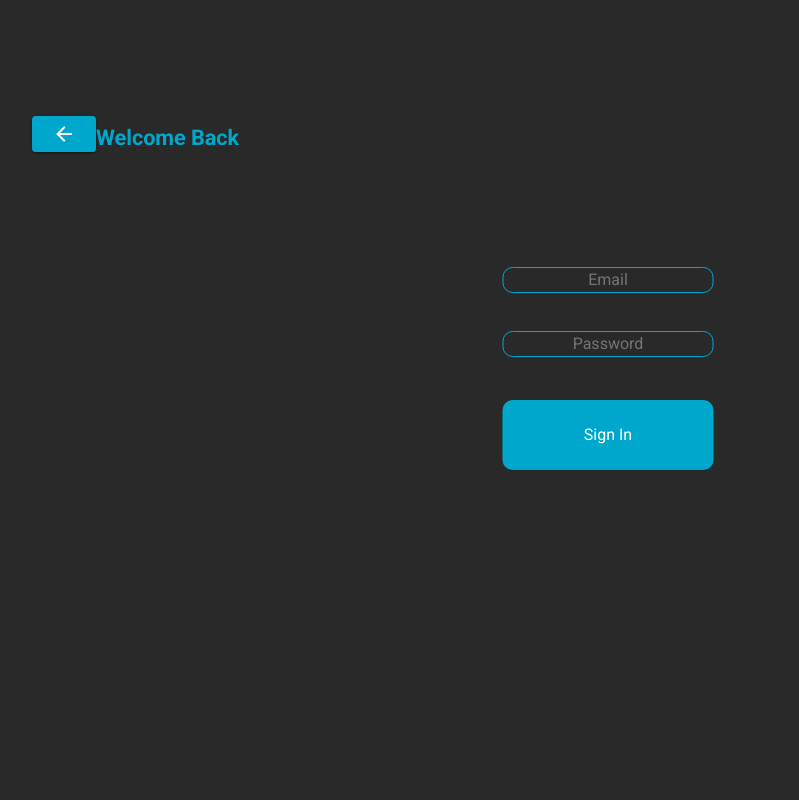
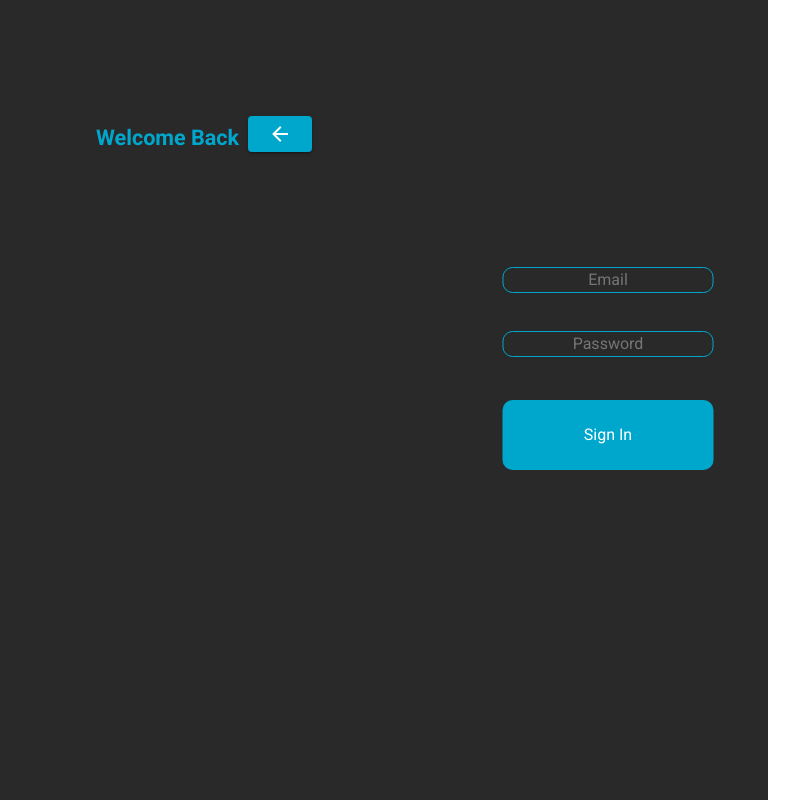
Before and after one commit to Miguel22247/MatchGame, a Vue app: page /signin in a window 1280 px wide. Shown: the whole page, without its empty margins (32-831 px from the left). Built offline with nearby package versions, Linux system fonts and the light colour scheme; what vue-google-oauth2 would draw is missing.

Commit message:
change general width to vh

```diff
--- a/src/views/Profile.vue
+++ b/src/views/Profile.vue
@@ -8,9 +8,20 @@
         </div>
 	</div>
 </template>
+<script>
+</script>
+
 <style scoped>
 @media screen and (min-width:1025px) {
+	.landing-page {
+		background-color: #292929;
+		height: 100vh;
+		width: 100vw;
+	}
 
+	.desktop-table {
+		display: none;
+	}
 }
 
 @media screen and (max-width:1024px) {
--- a/src/views/SignIn.vue
+++ b/src/views/SignIn.vue
@@ -41,8 +41,8 @@
 
     .landing-page {
         background-color: #292929;
-        height: 100%;
-        width: 100%;
+        height: 100vh;
+        width: 100vh;
     }
     * {
         box-sizing: border-box;
@@ -70,8 +70,8 @@
     }
 
     .login-forms {
-        width: 100%;
-        height: 100%;
+        width: 100vh;
+        height: 100vh;
         position: absolute;
         left: 50%;
         top: 50%;
@@ -123,8 +123,8 @@
 
     .landing-page {
         background-color: #292929;
-        height: 100%;
-        width: 100%;
+        height: 100vh;
+        width: 100vh;
     }
     * {
         box-sizing: border-box;
@@ -152,8 +152,8 @@
     }
 
     .login-forms {
-        width: 100%;
-        height: 100%;
+        width: 100vh;
+        height: 100vh;
         position: absolute;
         left: 50%;
         top: 50%;
```
